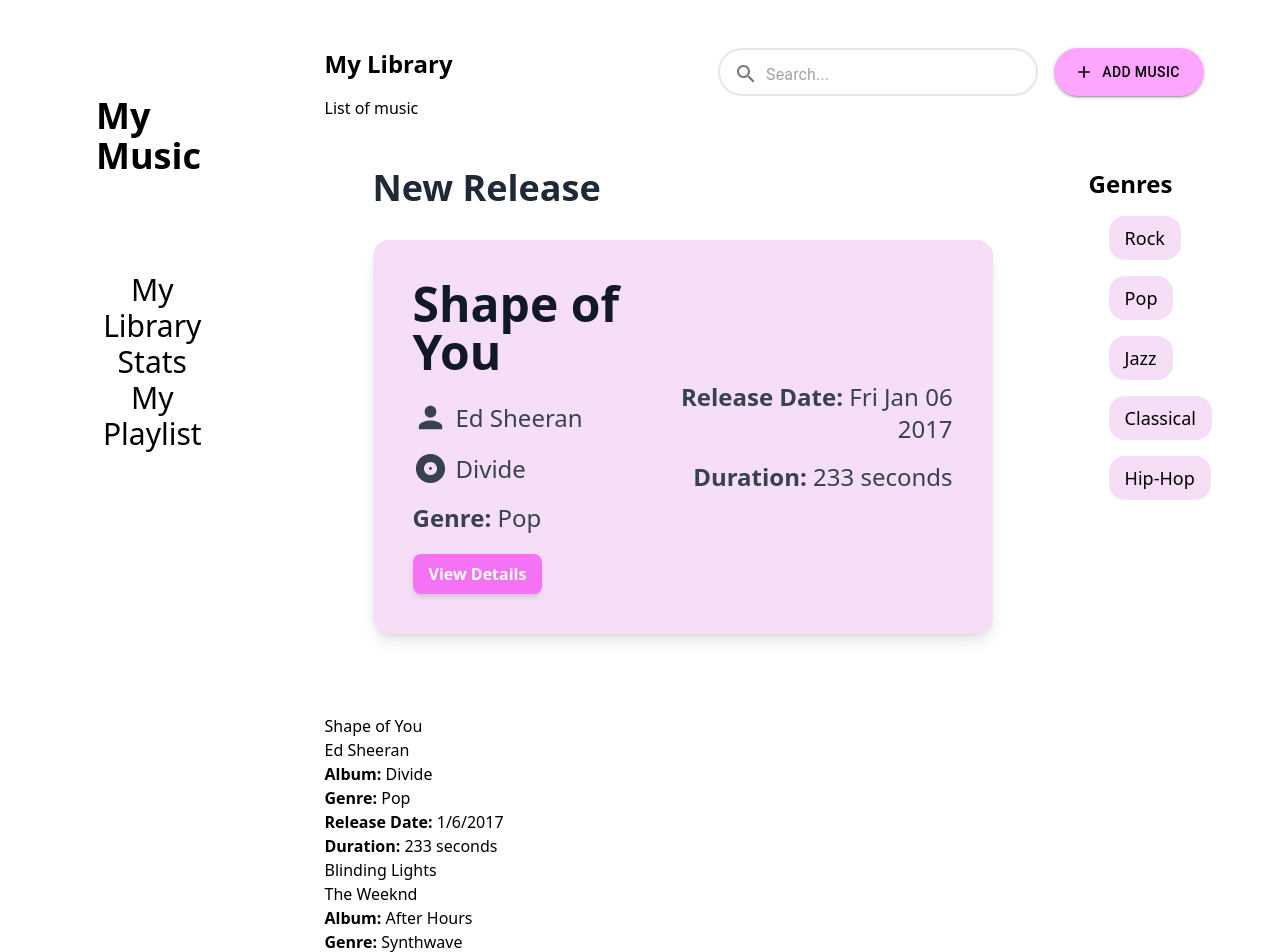
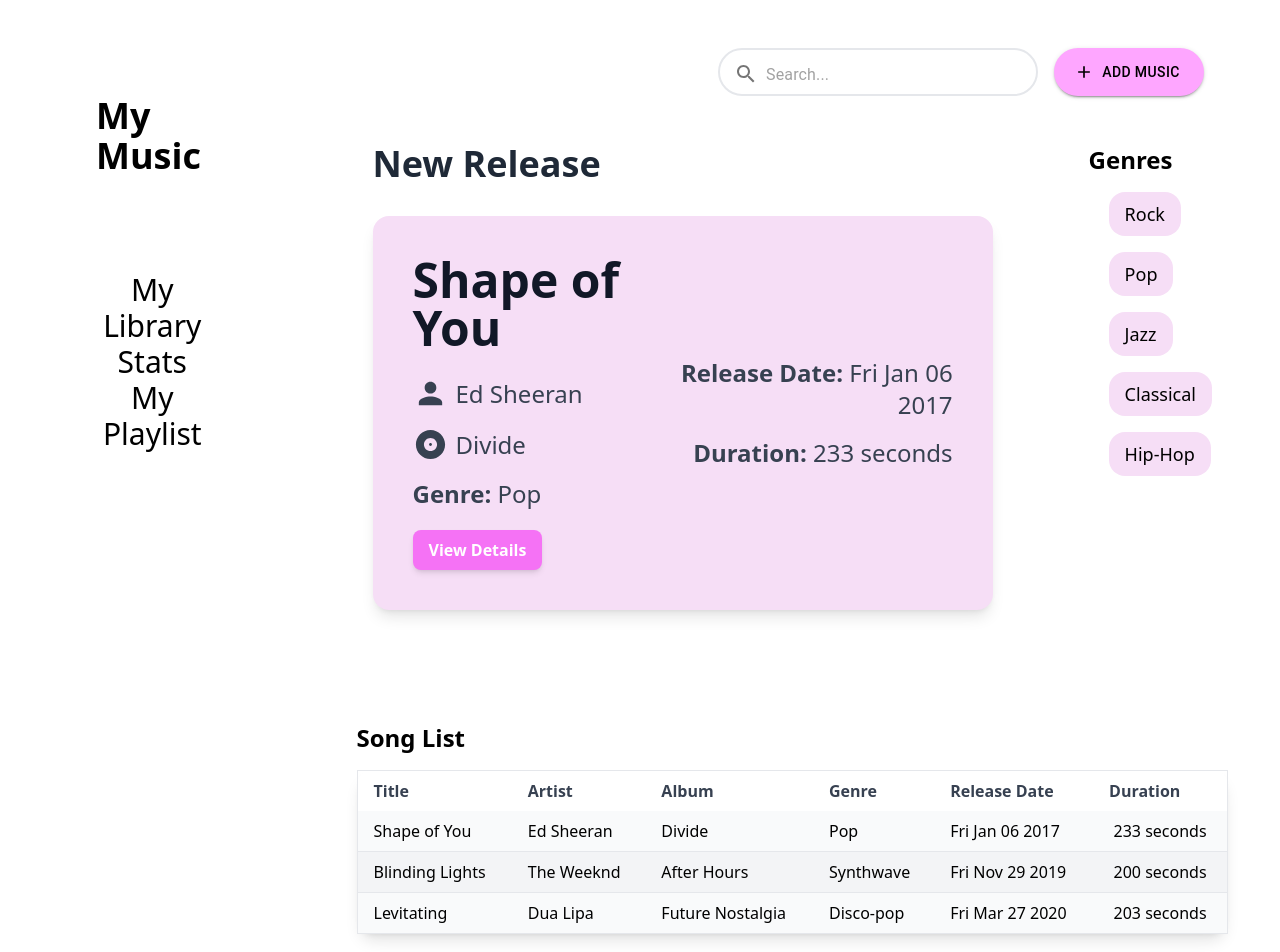
Before and after one commit to NaniBer/SongsApp, a React (Create React App) app in the folder frontend/: page / in a window 1280 px wide. Shown: the top 952 px of the page. Built offline with nearby package versions, Linux system fonts and the light colour scheme.

Commit message:
Push for Sep 2

```diff
--- a/frontend/src/components/SongList.tsx
+++ /dev/null
@@ -1,79 +0,0 @@
-import React, { useState } from "react";
-import NewRelease from "./NewRelease";
-import RightSideNav from "./RightSideNav";
-
-// Define the TypeScript type for a song
-interface Song {
-  title: string;
-  artist: string;
-  album?: string;
-  genre?: string;
-  releaseDate?: Date;
-  duration?: number;
-  user?: string; // Assuming user ID is a string
-}
-
-const SongList = () => {
-  // Initialize the state with an array of song objects
-  const [songList, setSongList] = useState<Song[]>([
-    {
-      title: "Shape of You",
-      artist: "Ed Sheeran",
-      album: "Divide",
-      genre: "Pop",
-      releaseDate: new Date("2017-01-06"),
-      duration: 233,
-      user: "60d21b4667d0d8992e610c85",
-    },
-    {
-      title: "Blinding Lights",
-      artist: "The Weeknd",
-      album: "After Hours",
-      genre: "Synthwave",
-      releaseDate: new Date("2019-11-29"),
-      duration: 200,
-      user: "60d21b4667d0d8992e610c86",
-    },
-    {
-      title: "Levitating",
-      artist: "Dua Lipa",
-      album: "Future Nostalgia",
-      genre: "Disco-pop",
-      releaseDate: new Date("2020-03-27"),
-      duration: 203,
-      user: "60d21b4667d0d8992e610c87",
-    },
-  ]);
-
-  return (
-    <div>
-      <p>List of music</p>
-      <div className="flex">
-        <div className="flex-grow p-4">
-          <NewRelease {...songList[0]} />
-        </div>
-        <div className="w-1/4 p-4">
-          <RightSideNav />
-        </div>
-      </div>
-      <ul>
-        {songList.map((song, index) => (
-          <li key={index}>
-            <div>
-              {song.title} <br />
-              {song.artist} <br />
-            </div>
-            <strong>Album:</strong> {song.album || "N/A"} <br />
-            <strong>Genre:</strong> {song.genre || "N/A"} <br />
-            <strong>Release Date:</strong>{" "}
-            {song.releaseDate?.toLocaleDateString() || "N/A"} <br />
-            <strong>Duration:</strong>{" "}
-            {song.duration ? `${song.duration} seconds` : "N/A"}
-          </li>
-        ))}
-      </ul>
-    </div>
-  );
-};
-
-export default SongList;
--- /dev/null
+++ b/frontend/src/components/SongsList.tsx
@@ -0,0 +1,60 @@
+import React from "react";
+
+interface Song {
+  title: string;
+  artist: string;
+  album?: string;
+  genre?: string;
+  releaseDate?: Date;
+  duration?: number;
+  user?: string;
+}
+
+// Define the props type for SongList
+interface SongsListProps {
+  songs: Song[];
+}
+
+// Define the SongList component
+const SongsList: React.FC<SongsListProps> = ({ songs }) => {
+  return (
+    <div className="p-8">
+      <h2 className="text-2xl font-bold mb-4">Song List</h2>
+      <table className="min-w-full border rounded-2xl p-10 shadow-lg  ">
+        <thead>
+          <tr className="">
+            <th className="py-2 px-4 text-left text-gray-700">Title</th>
+            <th className="py-2 px-4 text-left text-gray-700">Artist</th>
+            <th className="py-2 px-4 text-left text-gray-700">Album</th>
+            <th className="py-2 px-4 text-left text-gray-700">Genre</th>
+            <th className="py-2 px-4 text-left text-gray-700">Release Date</th>
+            <th className="py-2 px-4 text-left text-gray-700">Duration</th>
+          </tr>
+        </thead>
+        <tbody>
+          {songs.map((song, index) => (
+            <tr
+              key={index}
+              className={`${
+                index % 2 === 0 ? "bg-gray-50" : "bg-gray-100"
+              } border-b border-gray-200`}
+            >
+              <td className="py-2 px-4 text-left">{song.title}</td>
+              <td className="py-2 px-4 text-left">{song.artist}</td>
+              <td className="py-2 px-4 text-left">{song.album || "-"}</td>
+              <td className="py-2 px-4 text-left">{song.genre || "-"}</td>
+              <td className="py-2 px-4 text-left">
+                {song.releaseDate ? song.releaseDate.toDateString() : "-"}
+              </td>
+              <td className="py-2 px-4 text-center">
+                {song.duration ? `${song.duration} seconds` : "-"}
+              </td>
+            </tr>
+          ))}
+        </tbody>
+      </table>
+    </div>
+  );
+};
+
+export default SongsList;
--- a/frontend/src/pages/DashboardPage.tsx
+++ b/frontend/src/pages/DashboardPage.tsx
@@ -1,13 +1,24 @@
-import React from "react";
+import React, { useState } from "react";
 import SearchBar from "../components/SearchBar";
-import SongList from "../components/SongList";
 import Button from "@mui/material/Button";
 import AddIcon from "@mui/icons-material/Add";
+import NewRelease from "../components/NewRelease";
+import RightSideNav from "../components/RightSideNav";
+import SongsList from "../components/SongsList";
 
 interface DashboardPageProps {
   title: string;
   description: string;
   items: string[];
+}
+interface Song {
+  title: string;
+  artist: string;
+  album?: string;
+  genre?: string;
+  releaseDate?: Date;
+  duration?: number;
+  user?: string;
 }
 
 const DashboardPage: React.FC<DashboardPageProps> = ({
@@ -15,15 +26,43 @@
   description,
   items,
 }) => {
+  const [songList, setSongList] = useState<Song[]>([
+    {
+      title: "Shape of You",
+      artist: "Ed Sheeran",
+      album: "Divide",
+      genre: "Pop",
+      releaseDate: new Date("2017-01-06"),
+      duration: 233,
+      user: "60d21b4667d0d8992e610c85",
+    },
+    {
+      title: "Blinding Lights",
+      artist: "The Weeknd",
+      album: "After Hours",
+      genre: "Synthwave",
+      releaseDate: new Date("2019-11-29"),
+      duration: 200,
+      user: "60d21b4667d0d8992e610c86",
+    },
+    {
+      title: "Levitating",
+      artist: "Dua Lipa",
+      album: "Future Nostalgia",
+      genre: "Disco-pop",
+      releaseDate: new Date("2020-03-27"),
+      duration: 203,
+      user: "60d21b4667d0d8992e610c87",
+    },
+  ]);
+
   const handleSearch = (text: string) => {
     console.log(text);
   };
   return (
     <div>
       <div className="flex justify-between mt-7 mr-14">
-        <div className="flex-1">
-          <p className="text-2xl font-bold">My Library</p>
-        </div>
+        <div className="flex-1"></div>
         <div className="flex  items-end gap-4">
           <div className="rounded-full w-80 border-2 border-gray-200 h-12">
             <SearchBar onSearch={handleSearch} />
@@ -47,7 +86,15 @@
         </div>
       </div>
       <div>
-        <SongList />
+        <div className="flex">
+          <div className="flex-grow p-4">
+            <NewRelease {...songList[0]} />
+          </div>
+          <div className="w-1/4 p-4">
+            <RightSideNav />
+          </div>
+        </div>
+        <SongsList songs={songList} />
       </div>
     </div>
   );
```
